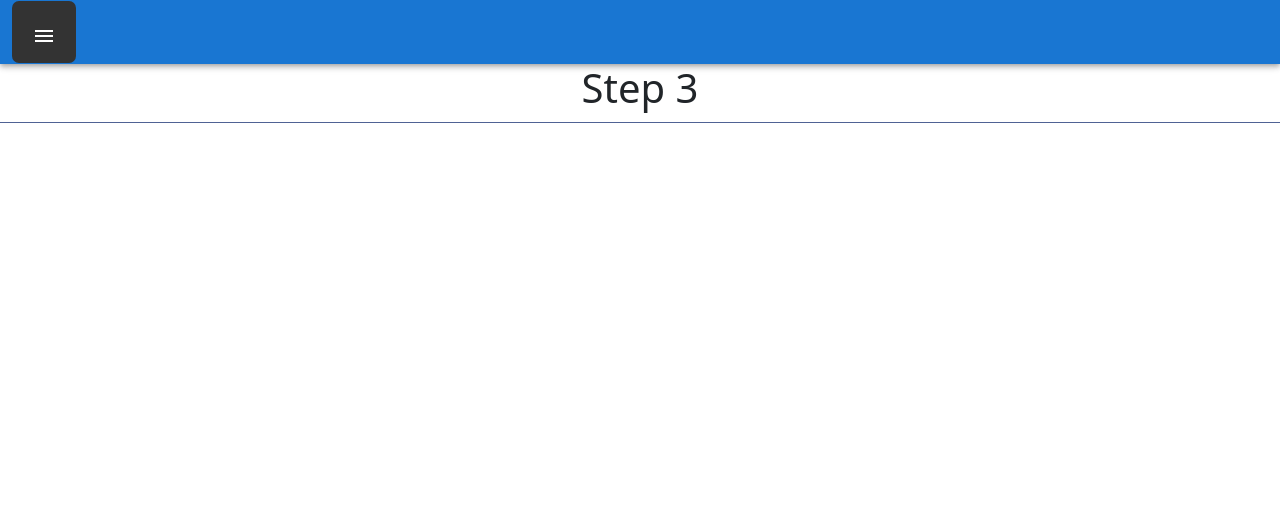
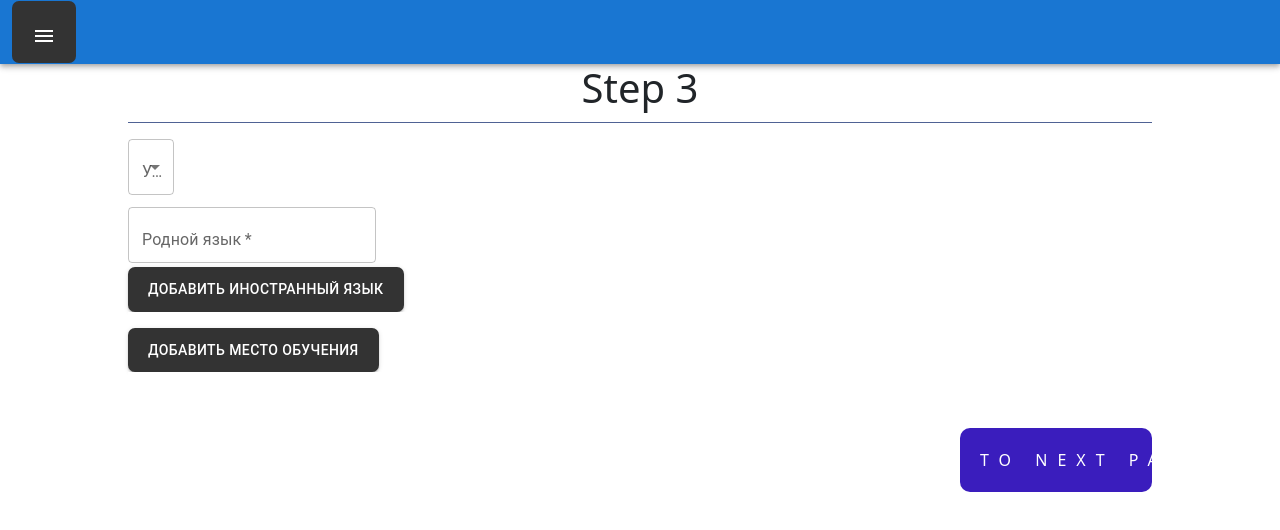
Before and after one commit to AndrewFalco/resume, a React (Create React App) app: page /page3 in a window 1280 px wide. Shown: the top 530 px of the page. Built offline with nearby package versions, Linux system fonts and the light colour scheme.

Commit message:
3 страница

```diff
--- a/package.json
+++ b/package.json
@@ -20,6 +20,8 @@
     "@types/react": "^17.0.0",
     "@types/react-dom": "^17.0.0",
     "bootstrap": "^5.1.1",
+    "mobx": "^6.3.3",
+    "mobx-react-lite": "^3.2.1",
     "node-sass": "^6.0.1",
     "react": "^17.0.2",
     "react-datepicker": "^4.2.1",
--- /dev/null
+++ b/src/components/LanguageEditor/index.tsx
@@ -0,0 +1,57 @@
+import { yupResolver } from '@hookform/resolvers/yup';
+import { Button, Dialog, DialogActions, DialogContent, DialogTitle } from '@mui/material';
+import React from 'react'
+import { useForm } from 'react-hook-form';
+import { LangSch } from '../../schemas';
+import MyInput from '../UI/MyInput';
+import { v4 as uuid}  from 'uuid';
+import * as yup from 'yup'
+
+import '../../styles/style.scss'
+import Select from '../UI/Select';
+import { langLevel } from '../../constants';
+
+interface IProps {
+    setLang: any;
+    setOpen: any;
+    open: boolean;
+    lang: any;
+}
+const LanguageEditor = (props: IProps) => {
+    const { lang, setLang, setOpen, open } = props;
+
+    const handleClose = () => {
+        setOpen(false);
+    };
+
+    const { register, handleSubmit, formState: { errors } } = useForm({
+        resolver: yupResolver<yup.AnyObjectSchema>(LangSch),
+        mode: "onBlur"
+    });
+
+    const onSubmit = (data: any) =>{
+        console.log(data);
+        const newWP = {...data};
+        newWP.id = uuid();
+        lang.push(newWP);
+        setLang(lang);
+        setOpen(false);
+    }
+    return (
+        <Dialog open={open} onClose={handleClose}>
+            <DialogTitle>Иностранный язык</DialogTitle>
+            <DialogContent>
+                <div className="flex_items">
+                    <MyInput property="language" alias="Язык" register={register} errors={errors} isRequired={false} />
+                    <Select property="level" alias="Уровень" register={register} errors={errors} options={langLevel} isRequired={false} />
+                </div>
+            </DialogContent>
+            <DialogActions>
+                <Button onClick={handleClose}>Cancel</Button>
+                <Button onClick={handleSubmit(onSubmit)}>Subscribe</Button>
+            </DialogActions>
+        </Dialog>
+    )
+}
+
+export default LanguageEditor
--- a/src/components/UI/Select/index.tsx
+++ b/src/components/UI/Select/index.tsx
@@ -7,10 +7,11 @@ interface IProps {
     register: any;
     errors: any;
     options: any;
+    isRequired?: boolean;
 }
 
 const Select = (props: IProps) => {
-    const {property, alias, register, errors, options} = props;
+    const {property, alias, register, errors, options, isRequired} = props;
     const [currency, setCurrency] = React.useState();
 
     const handleChange = (event: any) => {
@@ -26,6 +27,7 @@ const Select = (props: IProps) => {
                 value={currency}
                 onChange={handleChange}
                 margin='dense'
+                required={isRequired}
                 {...register(property)}
             >
                 {options.map((option: any) => (
--- /dev/null
+++ b/src/components/instituteEdit/index.tsx
@@ -0,0 +1,57 @@
+import { yupResolver } from '@hookform/resolvers/yup';
+import { Button, Dialog, DialogActions, DialogContent, DialogTitle } from '@mui/material';
+import React from 'react'
+import { useForm } from 'react-hook-form';
+import { SchoolSch } from '../../schemas';
+import MyInput from '../UI/MyInput';
+import { v4 as uuid}  from 'uuid';
+import * as yup from 'yup'
+
+import '../../styles/style.scss'
+
+interface IProps {
+    setInst: any;
+    setOpen: any;
+    open: boolean;
+    inst: any;
+}
+const InstituteEditor = (props: IProps) => {
+    const { inst, setInst, setOpen, open } = props;
+
+    const handleClose = () => {
+        setOpen(false);
+    };
+
+    const { register, handleSubmit, formState: { errors } } = useForm({
+        resolver: yupResolver<yup.AnyObjectSchema>(SchoolSch),
+        mode: "onBlur"
+    });
+
+    const onSubmit = (data: any) =>{
+        console.log(data);
+        const newWP = {...data};
+        newWP.id = uuid();
+        inst.push(newWP);
+        setInst(inst);
+        setOpen(false);
+    }
+    return (
+        <Dialog open={open} onClose={handleClose}>
+            <DialogTitle>Иностранный язык</DialogTitle>
+            <DialogContent>
+                <div className="flex_items">
+                    <MyInput property="name" alias="Наименование" register={register} errors={errors} isRequired={false} />
+                    <MyInput property="faculty" alias="Факультет" register={register} errors={errors} isRequired={false} />
+                    <MyInput property="speciality" alias="Специализация" register={register} errors={errors} isRequired={false} />
+                    <MyInput property="endYear" alias="Год окончания" register={register} errors={errors} isRequired={false} type="number"/>
+                </div>
+            </DialogContent>
+            <DialogActions>
+                <Button onClick={handleClose}>Cancel</Button>
+                <Button onClick={handleSubmit(onSubmit)}>Subscribe</Button>
+            </DialogActions>
+        </Dialog>
+    )
+}
+
+export default InstituteEditor
--- a/src/constants.ts
+++ b/src/constants.ts
@@ -81,3 +81,53 @@ export const genders = [
     label: 'Жен'
   }
 ]
+
+export const education = [
+  {
+    value: 'mid',
+    label: 'Среднее общее'
+  },
+  {
+    value: 'mid_pro',
+    label: 'Среднее профессиональное'
+  },
+  {
+    value: 'high1',
+    label: 'Высшее I степени (бакалавриат)'
+  },
+  {
+    value: 'high2',
+    label: 'Высшее II степени (специалитет, магистратура)'
+  },
+  {
+    value: 'high3',
+    label: 'Высшее III степени (высшая квалификация)'
+  }
+]
+
+export const langLevel = [
+  {
+    value: 'A1',
+    label: 'A1'
+  },
+  {
+    value: 'A2',
+    label: 'A2'
+  },
+  {
+    value: 'B1',
+    label: 'B1'
+  },
+  {
+    value: 'B2',
+    label: 'B2'
+  },
+  {
+    value: 'C1',
+    label: 'C1'
+  },
+  {
+    value: 'C2',
+    label: 'C2'
+  },
+]
--- a/src/pages/page_1.tsx
+++ b/src/pages/page_1.tsx
@@ -44,7 +44,7 @@ const Page1 = () => {
                     <MyDateField property="birthDate" alias="Дата рождения" register={register} errors={errors} isRequired={true} />
                 </div>
                 <div className="flex_items">
-                    <Select property="gender" alias="Пол" register={register} errors={errors} options={genders} />
+                    <Select property="gender" alias="Пол" register={register} errors={errors} options={genders} isRequired={true}/>
                     <MyInput property="citizen" alias="Гражданство" register={register} errors={errors} isRequired={true} />
                 </div>
                 <div className="flex_items">
--- a/src/pages/page_3.tsx
+++ b/src/pages/page_3.tsx
@@ -1,11 +1,107 @@
-import React from 'react'
+import { yupResolver } from '@hookform/resolvers/yup';
+import { Clear } from '@mui/icons-material';
+import { Button, IconButton, List, ListItem, ListItemText } from '@mui/material';
+import React, { useState } from 'react'
+import { useForm } from 'react-hook-form';
+import { useHistory } from 'react-router-dom';
+import * as yup from 'yup'
+import InstituteEditor from '../components/instituteEdit';
+import LanguageEditor from '../components/LanguageEditor';
+import MyInput from '../components/UI/MyInput';
+import Select from '../components/UI/Select';
+import { education } from '../constants';
+import { EduSch } from '../schemas';
+
+import "../styles/style.scss"
+
+interface ILanguages {
+    id: string;
+    language: string;
+    level: string;
+}
+
+interface IInstitutes {
+    id: string;
+    name: string;
+    faculty: string;
+    speciality: string;
+    endYear: number;
+}
 
 const Page3 = () => {
+    const { register, handleSubmit, formState: { errors } } = useForm({
+        resolver: yupResolver<yup.AnyObjectSchema>(EduSch),
+        mode: "onBlur"
+    });
+
+    const [languages, setLanguages] = useState<ILanguages[]>([])
+    const [institutes, setInstitutes] = useState<IInstitutes[]>([])
+    const [open, setOpen] = useState(false);
+    const [openInst, setOpenInst] = useState(false);
+    const history = useHistory();
+
+    const rmItem = (e: any) =>{
+        const filtered = languages.filter(el => el.id !== e.target.id);
+        setLanguages(filtered);
+    }
+    const rmInst = (e: any) =>{
+        const filtered = institutes.filter(el => el.id !== e.target.id);
+        setInstitutes(filtered);
+    }
+
+    const onSubmit = (data: any) => {
+        alert(JSON.stringify(data));
+        history.push('/page3')
+    };
+
     return (
-        <div>
+        <form onSubmit={handleSubmit(onSubmit)}>
             <h1>Step 3</h1>
-        </div>
-    )
+            <Select property="level" alias="Уровень образования" register={register} errors={errors} options={education} isRequired={true} />
+            <MyInput property="language" alias="Родной язык" register={register} errors={errors} isRequired={true} />
+            <Button variant="contained" color="success" onClick={() => setOpen(true)}>Добавить иностранный язык</Button>
+            <LanguageEditor lang={languages} setLang={setLanguages} setOpen={setOpen} open={open} />
+            <div className="flex_items">
+                <List sx={{ width: '100%', maxWidth: 360, bgcolor: 'background.paper' }}>
+                    {languages.map((value) => (
+                        <ListItem
+                            key={value.id}
+                            disableGutters
+                            secondaryAction={
+                                <IconButton>
+                                    <Clear id={value.id} onClick={rmItem} />
+                                </IconButton>
+                            }
+                        >
+                            <ListItemText primary={ `${value.language} ${value.level}` } />
+                        </ListItem>
+                    ))}
+                </List>
+            </div>
+            <Button variant="contained" color="success" onClick={() => setOpenInst(true)}>Добавить место обучения</Button>
+            <InstituteEditor inst={institutes} setInst={setInstitutes} setOpen={setOpenInst} open={openInst} />
+            <div className="flex_items">
+                <List sx={{ width: '100%', maxWidth: 360, bgcolor: 'background.paper' }}>
+                    {institutes.map((value) => (
+                        <ListItem
+                            key={value.id}
+                            disableGutters
+                            secondaryAction={
+                                <IconButton>
+                                    <Clear id={value.id} onClick={rmInst} />
+                                </IconButton>
+                            }
+                        >
+                            <ListItemText primary={ `${value.name} ${value.endYear}` } />
+                        </ListItem>
+                    ))}
+                </List>
+            </div>
+            <div className="next_page">
+                <input type="submit" value="to next page" />
+            </div>
+        </form>
+    );
 }
 
 export default Page3
--- a/src/schemas.ts
+++ b/src/schemas.ts
@@ -32,8 +32,8 @@ export const SchoolSch = yup.object().shape({
 export const EduSch = yup.object().shape({
     level: yup.string().required(),
     language: yup.string().required(),
-    otherLanguage: yup.array().of(LangSch).optional(),
-    placeOfStudy: yup.array().of(SchoolSch).required(),
+    // otherLanguage: yup.array().of(LangSch).optional(),
+    // placeOfStudy: yup.array().of(SchoolSch).required(),
 })
 
 export const MainSch = yup.object().shape({
```
Also changed, not shown: 2 other files (tests, documents, lock files or other folders).
